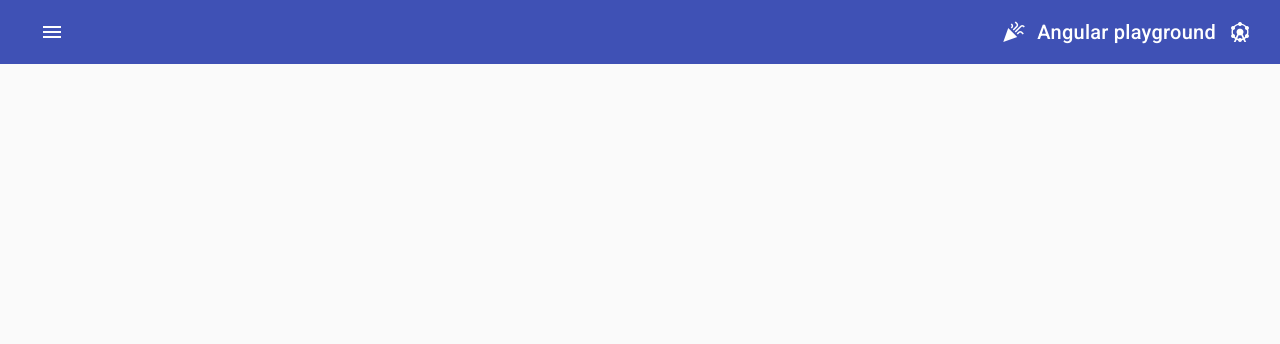
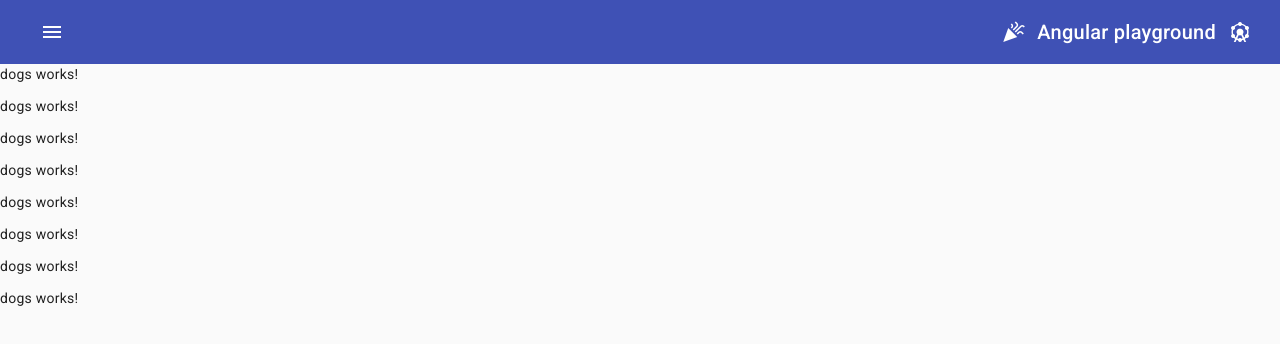
Before and after one commit to dnlbowers/angular-playground, an Angular app: page / in a window 1280 px wide. Shown: the top 344 px of the page. Built offline with nearby package versions, Linux system fonts and the light colour scheme.

Commit message:
create dogs component

```diff
--- /dev/null
+++ b/src/app/_services/dogs.service.ts
@@ -0,0 +1,17 @@
+import { HttpClient } from '@angular/common/http';
+import { Injectable } from '@angular/core';
+import { map, tap } from 'rxjs';
+
+@Injectable({
+  providedIn: 'root'
+})
+export class DogsService {
+
+  BreedsUrl = 'https://dog.ceo/api/breeds/list/all'
+  breedList: any;
+
+  constructor() { }
+
+
+
+}
--- a/src/app/app-routing.module.ts
+++ b/src/app/app-routing.module.ts
@@ -1,7 +1,13 @@
 import { NgModule } from '@angular/core';
 import { RouterModule, Routes } from '@angular/router';
+import { DogsComponent } from './dogs/dogs.component';
 
-const routes: Routes = [];
+const routes: Routes = [
+  {
+    path: "",
+    component: DogsComponent
+  },
+];
 
 @NgModule({
   imports: [RouterModule.forRoot(routes)],
--- a/src/app/app.component.html
+++ b/src/app/app.component.html
@@ -25,4 +25,7 @@
     </mat-icon>
 
   </mat-toolbar>
+
+  <router-outlet></router-outlet>
+
 </mat-sidenav-container>
--- a/src/app/app.module.ts
+++ b/src/app/app.module.ts
@@ -5,10 +5,12 @@ import { AppRoutingModule } from './app-routing.module';
 import { AppComponent } from './app.component';
 import { BrowserAnimationsModule } from '@angular/platform-browser/animations';
 import { MaterialModule } from './_modules/material/material.module';
+import { DogsComponent } from './dogs/dogs.component';
 
 @NgModule({
   declarations: [
-    AppComponent
+    AppComponent,
+    DogsComponent
   ],
   imports: [
     BrowserModule,
--- /dev/null
+++ b/src/app/dogs/dogs.component.html
@@ -0,0 +1,8 @@
+<p>dogs works!</p>
+<p>dogs works!</p>
+<p>dogs works!</p>
+<p>dogs works!</p>
+<p>dogs works!</p>
+<p>dogs works!</p>
+<p>dogs works!</p>
+<p>dogs works!</p>
--- /dev/null
+++ b/src/app/dogs/dogs.component.ts
@@ -0,0 +1,20 @@
+import { Component, OnInit } from '@angular/core';
+import { DogsService } from '../_services/dogs.service';
+import { Observable } from 'rxjs';
+
+@Component({
+  selector: 'app-dogs',
+  templateUrl: './dogs.component.html',
+  styleUrls: ['./dogs.component.css']
+})
+export class DogsComponent implements OnInit{
+
+    breedList: any;
+
+    constructor(private dogs:DogsService) { }
+
+    ngOnInit() {
+
+    }
+
+}
```
Also changed, not shown: src/app/dogs/dogs.component.css (added), 2 other files (tests, documents, lock files or other folders).
